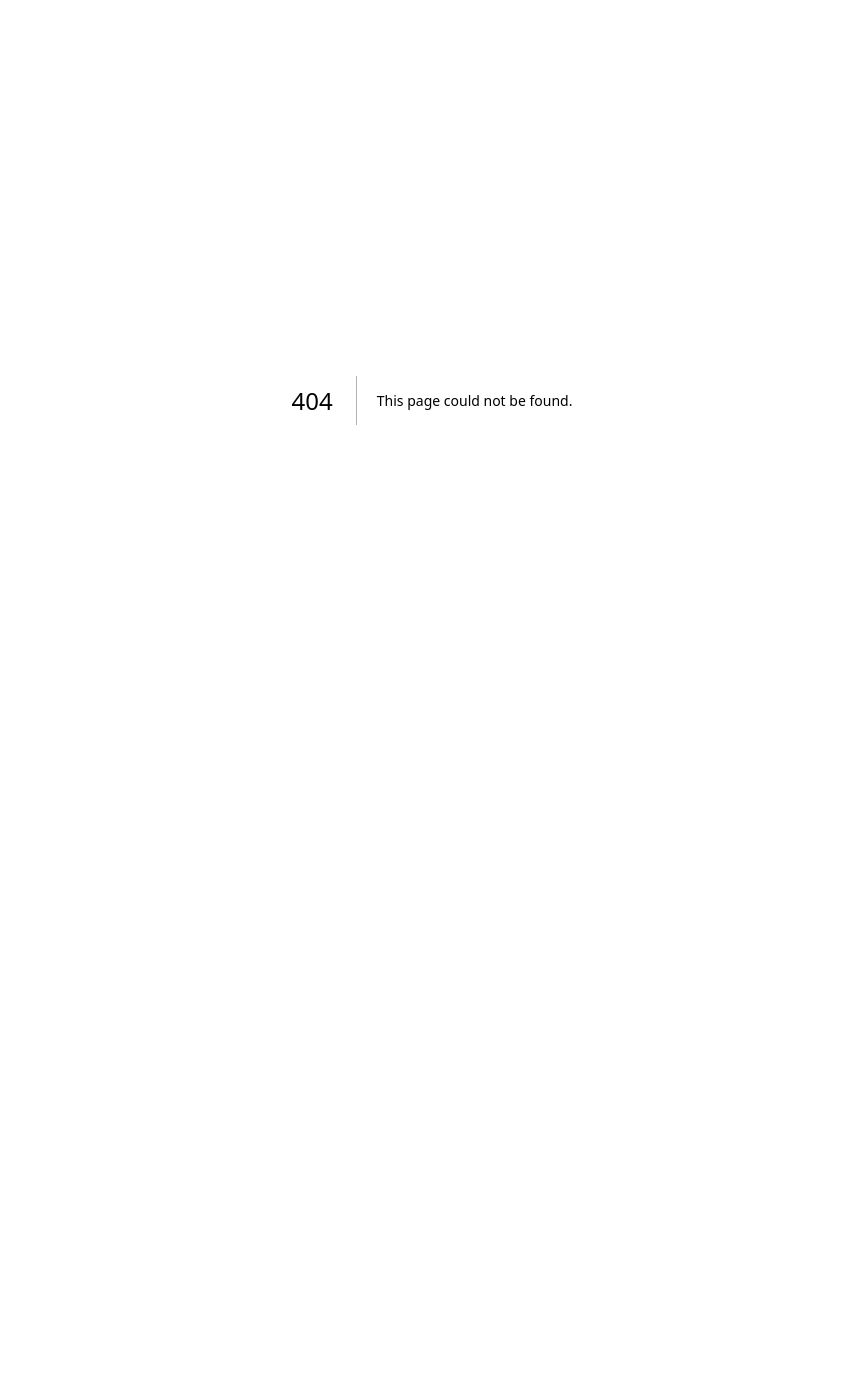
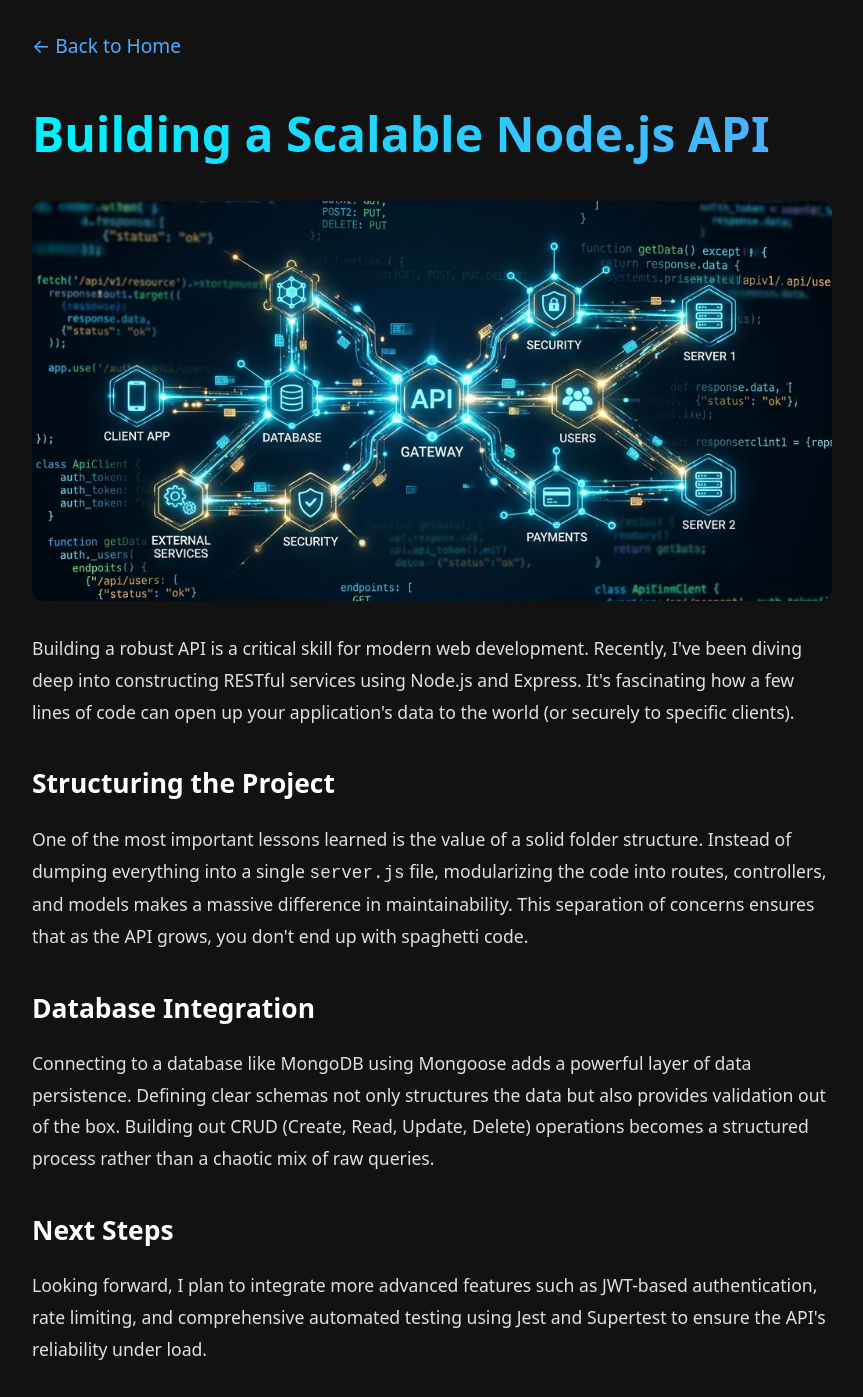
Before and after one commit to wah804/1.6-exercise-site, a Next.js app: page /1.6-exercise-site/api-article in a window 1280 px wide. Before the commit this address had no page. Shown: the whole page, without its empty margins (208-1071 px from the left). Before the commit the page ends 800 px from the top, so only its background shows below. Built offline with nearby package versions, Linux system fonts and the light colour scheme.

Commit message:
Complete 2.6 Exercise: Add API article

```diff
--- /dev/null
+++ b/src/app/api-article/page.js
@@ -0,0 +1,63 @@
+import Image from 'next/image';
+import Link from 'next/link';
+
+export default function ApiArticle() {
+  return (
+    <div style={{
+      minHeight: '100vh',
+      backgroundColor: '#121212',
+      color: '#ffffff',
+      fontFamily: 'system-ui, -apple-system, sans-serif',
+      padding: '2rem'
+    }}>
+      <header style={{ display: 'flex', justifyContent: 'space-between', alignItems: 'center', maxWidth: '800px', margin: '0 auto 2rem auto' }}>
+        <Link href="/" style={{ color: '#4facfe', textDecoration: 'none', fontSize: '1.2rem' }}>
+          &larr; Back to Home
+        </Link>
+      </header>
+
+      <main style={{ maxWidth: '800px', margin: '0 auto', lineHeight: '1.8' }}>
+        <h1 style={{
+          fontSize: '3rem',
+          marginBottom: '1.5rem',
+          background: 'linear-gradient(to right, #00f2fe, #4facfe)',
+          WebkitBackgroundClip: 'text',
+          WebkitTextFillColor: 'transparent'
+        }}>
+          Building a Scalable Node.js API
+        </h1>
+
+        <div style={{ position: 'relative', width: '100%', height: '400px', marginBottom: '2rem', borderRadius: '12px', overflow: 'hidden' }}>
+          <Image
+            src="/images/api_building_header.png"
+            alt="API Building Header"
+            fill
+            style={{ objectFit: 'cover' }}
+            priority
+          />
+        </div>
+
+        <article style={{ fontSize: '1.1rem', color: '#e0e0e0' }}>
+          <p>
+            Building a robust API is a critical skill for modern web development. Recently, I've been diving deep into constructing RESTful services using Node.js and Express. It's fascinating how a few lines of code can open up your application's data to the world (or securely to specific clients).
+          </p>
+
+          <h2 style={{ color: '#ffffff', marginTop: '2rem', marginBottom: '1rem' }}>Structuring the Project</h2>
+          <p>
+            One of the most important lessons learned is the value of a solid folder structure. Instead of dumping everything into a single <code>server.js</code> file, modularizing the code into routes, controllers, and models makes a massive difference in maintainability. This separation of concerns ensures that as the API grows, you don't end up with spaghetti code.
+          </p>
+
+          <h2 style={{ color: '#ffffff', marginTop: '2rem', marginBottom: '1rem' }}>Database Integration</h2>
+          <p>
+            Connecting to a database like MongoDB using Mongoose adds a powerful layer of data persistence. Defining clear schemas not only structures the data but also provides validation out of the box. Building out CRUD (Create, Read, Update, Delete) operations becomes a structured process rather than a chaotic mix of raw queries.
+          </p>
+
+          <h2 style={{ color: '#ffffff', marginTop: '2rem', marginBottom: '1rem' }}>Next Steps</h2>
+          <p>
+            Looking forward, I plan to integrate more advanced features such as JWT-based authentication, rate limiting, and comprehensive automated testing using Jest and Supertest to ensure the API's reliability under load.
+          </p>
+        </article>
+      </main>
+    </div>
+  );
+}
```
Also changed, not shown: src/app/page.js (+16 -0 lines), public/images/api_building_header.png (added).
